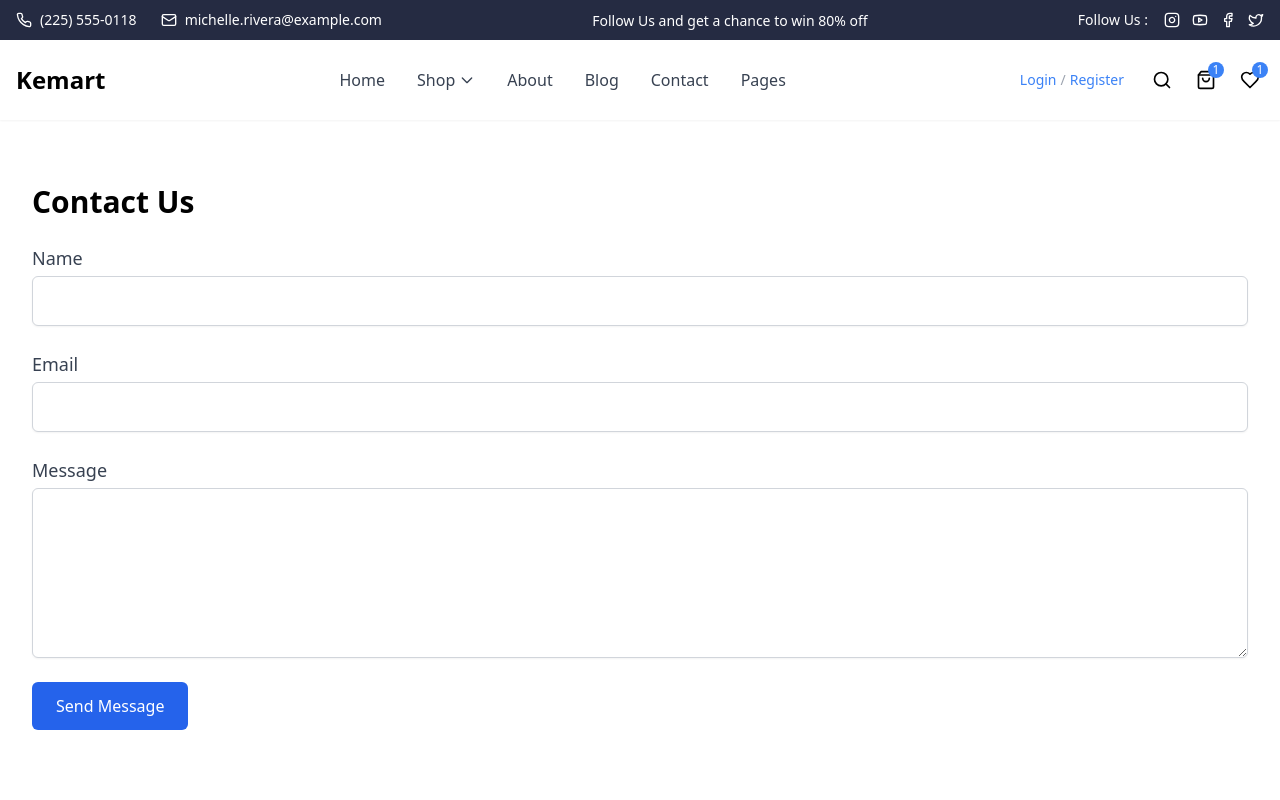
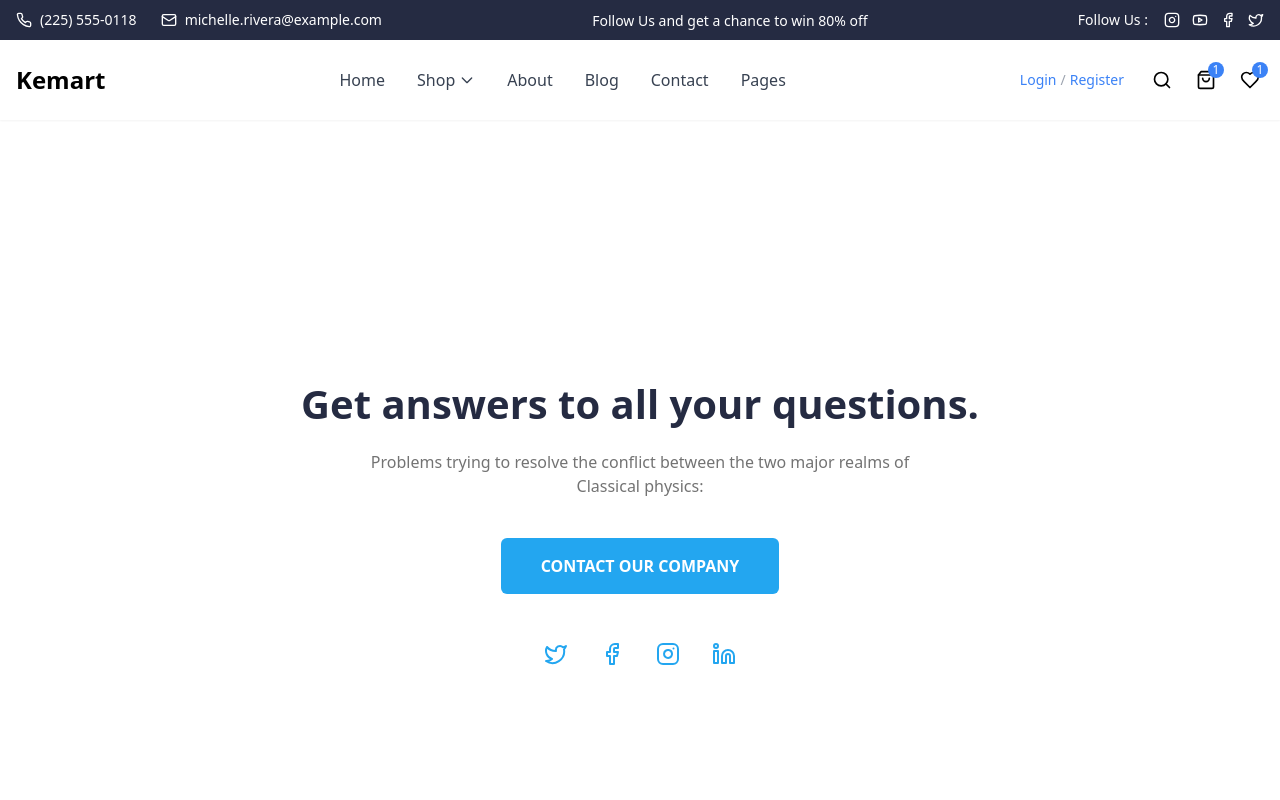
Before and after one commit to KemalArasTosunlar/kemart, a React (Vite) app: page /contact in a window 1280 px wide. Shown: the top 800 px of the page. Built offline with nearby package versions, Linux system fonts and the light colour scheme.

Commit message:
Contact Page set up is done

```diff
--- a/src/App.jsx
+++ b/src/App.jsx
@@ -3,7 +3,7 @@ import Header from "./layout/Header"
 import Footer from "./layout/Footer"
 import HomePage from "./pages/HomePage"
 import ShopPageDesktop from "./pages/ShopPageDesktop"
-import ContactPageDesktop from "./pages/ContactPageDesktop"
+import ContactPage from "./pages/ContactPage"
 import ProductDetailPage from "./pages/ProductDetailPage"
 
 const App = () => {
@@ -13,7 +13,7 @@ const App = () => {
       <Routes>
         <Route path="/" element={<HomePage />} />
         <Route path="shop" element={<ShopPageDesktop/>} />
-        <Route path="contact" element={<ContactPageDesktop/>} />
+        <Route path="contact" element={<ContactPage/>} />
         <Route path="product-detail" element={<ProductDetailPage/>}/>
       </Routes>
       <Footer />
--- a/src/pages/ContactPage.jsx
+++ b/src/pages/ContactPage.jsx
@@ -1,27 +1,41 @@
 import React from 'react';
+import { Twitter, Facebook, Instagram, Linkedin } from 'lucide-react';
 
 const ContactPage = () => {
     return (
-        <div className="container mx-auto px-4 py-8">
-            <h1 className="text-2xl font-bold mb-4">Contact Us</h1>
-            <form className="space-y-4">
-                <div>
-                    <label className="block text-sm font-medium text-gray-700">Name</label>
-                    <input type="text" className="mt-1 block w-full border border-gray-300 rounded-md shadow-sm p-2" />
+        <div className="w-full min-h-screen flex flex-col items-center justify-center py-16 px-4">
+            <div className="max-w-[800px] w-full text-center">
+                <h1 className="text-[40px] font-bold text-[#252B42] mb-4">
+                    Get answers to all your questions.
+                </h1>
+                <p className="text-[#737373] text-base mb-10 max-w-[600px] mx-auto">
+                    Problems trying to resolve the conflict between the two major realms of Classical physics:
+                </p>
+                <a
+                    href="#"
+                    className="inline-block bg-[#23A6F0] text-white font-bold py-4 px-10 rounded-md hover:bg-[#1f95d8] transition-colors mb-12"
+                >
+                    CONTACT OUR COMPANY
+                </a>
+
+                {/* Social Media Links */}
+                <div className="flex justify-center gap-8">
+                    <a href="#" className="text-[#23A6F0] hover:text-[#252B42] transition-colors">
+                        <Twitter size={24} />
+                    </a>
+                    <a href="#" className="text-[#23A6F0] hover:text-[#252B42] transition-colors">
+                        <Facebook size={24} />
+                    </a>
+                    <a href="#" className="text-[#23A6F0] hover:text-[#252B42] transition-colors">
+                        <Instagram size={24} />
+                    </a>
+                    <a href="#" className="text-[#23A6F0] hover:text-[#252B42] transition-colors">
+                        <Linkedin size={24} />
+                    </a>
                 </div>
-                <div>
-                    <label className="block text-sm font-medium text-gray-700">Email</label>
-                    <input type="email" className="mt-1 block w-full border border-gray-300 rounded-md shadow-sm p-2" />
-                </div>
-                <div>
-                    <label className="block text-sm font-medium text-gray-700">Message</label>
-                    <textarea className="mt-1 block w-full border border-gray-300 rounded-md shadow-sm p-2" rows="4"></textarea>
-                </div>
-                <button type="submit" className="bg-blue-600 text-white px-4 py-2 rounded-md">Send Message</button>
-            </form>
+            </div>
         </div>
     );
 };
 
-
 export default ContactPage;
--- a/src/pages/ContactPageDesktop.jsx
+++ /dev/null
@@ -1,26 +0,0 @@
-import React from 'react';
-
-const ContactPageDesktop = () => {
-    return (
-        <div className="container mx-auto px-8 py-16">
-            <h1 className="text-3xl font-bold mb-6">Contact Us</h1>
-            <form className="space-y-6">
-                <div>
-                    <label className="block text-lg font-medium text-gray-700">Name</label>
-                    <input type="text" className="mt-1 block w-full border border-gray-300 rounded-md shadow-sm p-3" />
-                </div>
-                <div>
-                    <label className="block text-lg font-medium text-gray-700">Email</label>
-                    <input type="email" className="mt-1 block w-full border border-gray-300 rounded-md shadow-sm p-3" />
-                </div>
-                <div>
-                    <label className="block text-lg font-medium text-gray-700">Message</label>
-                    <textarea className="mt-1 block w-full border border-gray-300 rounded-md shadow-sm p-3" rows="6"></textarea>
-                </div>
-                <button type="submit" className="bg-blue-600 text-white px-6 py-3 rounded-md">Send Message</button>
-            </form>
-        </div>
-    );
-};
-
-export default ContactPageDesktop;
--- a/src/pages/ContactPageMobile.jsx
+++ /dev/null
@@ -1,26 +0,0 @@
-import React from 'react';
-
-const ContactPageMobile = () => {
-    return (
-        <div className="container mx-auto px-4 py-8">
-            <h1 className="text-2xl font-bold mb-4">Contact Us</h1>
-            <form className="space-y-4">
-                <div>
-                    <label className="block text-sm font-medium text-gray-700">Name</label>
-                    <input type="text" className="mt-1 block w-full border border-gray-300 rounded-md shadow-sm p-2" />
-                </div>
-                <div>
-                    <label className="block text-sm font-medium text-gray-700">Email</label>
-                    <input type="email" className="mt-1 block w-full border border-gray-300 rounded-md shadow-sm p-2" />
-                </div>
-                <div>
-                    <label className="block text-sm font-medium text-gray-700">Message</label>
-                    <textarea className="mt-1 block w-full border border-gray-300 rounded-md shadow-sm p-2" rows="4"></textarea>
-                </div>
-                <button type="submit" className="bg-blue-600 text-white px-4 py-2 rounded-md">Send Message</button>
-            </form>
-        </div>
-    );
-};
-
-export default ContactPageMobile;
```
